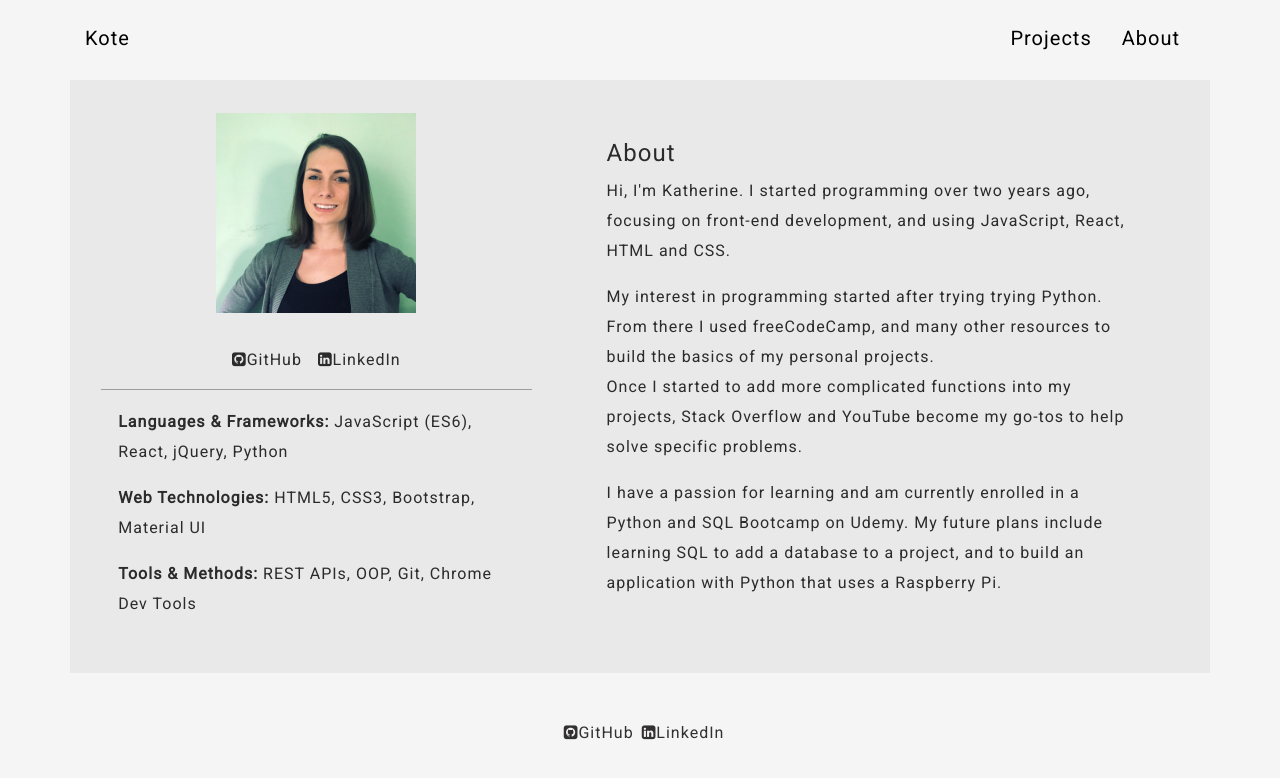
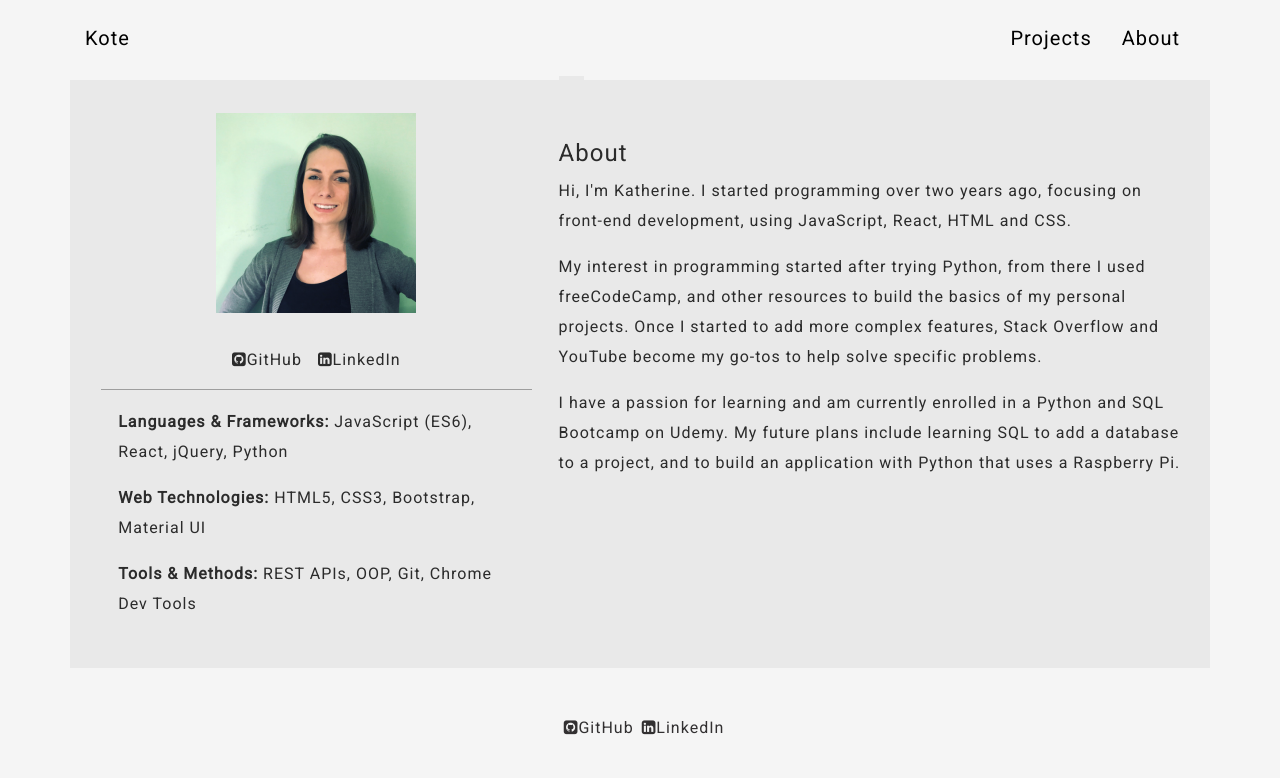
Before and after one commit to kkote/portfolio-v1, a website with bundled scripts: page about.html in a window 1280 px wide. Built offline with nearby package versions, Linux system fonts and the light colour scheme.

Commit message:
About Text Updated

```diff
--- a/about.html
+++ b/about.html
@@ -55,33 +55,26 @@
 
 				<div>
 					<p><strong>Languages & Frameworks:</strong> JavaScript (ES6), React, jQuery, Python</p>
-						<p><strong>Web Technologies:</strong> HTML5,  CSS3,  Bootstrap,  Material UI</p>
+					<p><strong>Web Technologies:</strong> HTML5, CSS3, Bootstrap, Material UI</p>
 					<p><strong>Tools & Methods:</strong> REST APIs, OOP, Git, Chrome Dev Tools</p>
 				</div>
 			</div>
 
 
 			<div class="item item-a col-sm-9 col-md-7 col-lg-7">
-				<div class="aboutDiv">
-					<div class="aboutBox mx-auto">
+				<div class="aboutDiv aboutBox mx-auto">
 					<h4>About</h4>
-						<!-- <p class="">Hi, I'm Katherine Kote, a front-end web developer that enjoys working with JavaScript, React, and jQuery. I also have experience using RESTful APIs implementing responsive design. I have a passion for learning and trying out new tools, libraries, and frameworks.</p> -->
-
 					<p>
-							Hi, I'm Katherine. I started programming over two years ago, focusing on front-end development, and using JavaScript, React, HTML and CSS.<br />
-
+						Hi, I'm Katherine. I started programming over two years ago, focusing on front-end development, using JavaScript, React, HTML and CSS.<br />
 					</p>
 					<p>
-							My interest in programming started after trying trying Python. From there I used
-							freeCodeCamp, and many other resources to build the basics of my personal projects.<br />
-							Once I started to add more complicated functions into my projects, Stack Overflow and YouTube become my go-tos to help solve specific problems.<br />
+						My interest in programming started after trying Python, from there I used freeCodeCamp, and other resources to build the basics of my personal projects. Once I started to add more complex features, Stack Overflow and YouTube become my
+						go-tos to help solve specific problems.<br />
 					</p>
 					<p>
 						I have a passion for learning and am currently enrolled in a Python and SQL Bootcamp on Udemy.
 						My future plans include learning SQL to add a database to a project, and to build an application with Python that uses a Raspberry Pi.
 					</p>
-
-					</div>
 				</div>
 			</div>
 
--- a/css/grayscale.css
+++ b/css/grayscale.css
@@ -110,6 +110,7 @@ footer .container .row div {
 
 .aboutDiv {
   font-size: 2rem;
+  display: inline;
 }
 
 .item-b div {
```
Lines whose indentation alone changed are shown as unchanged.
